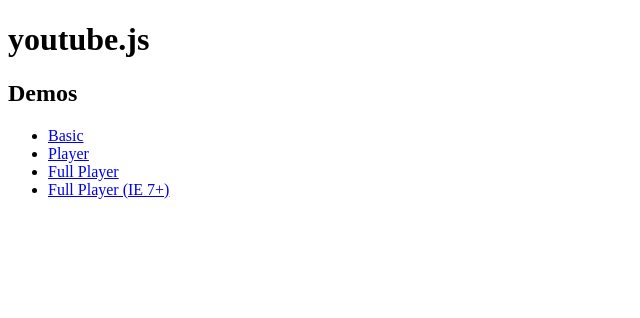
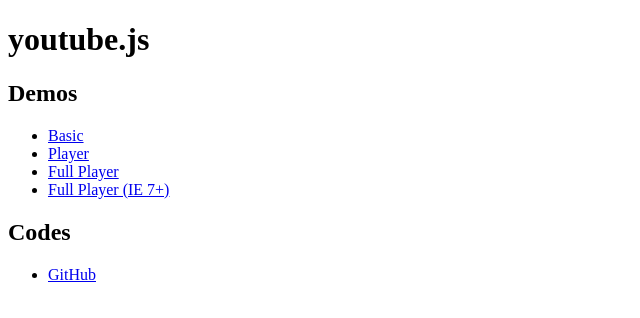
Before and after one commit to ginpei/html5-youtube.js, a plain HTML site: page index.html in a window 1280 px wide. Shown: the whole page, without its empty margins (0-640 px from the left). Drawn offline with Linux system fonts and the light colour scheme.

Commit message:
add a link to the source code

```diff
--- a/index.html
+++ b/index.html
@@ -13,5 +13,9 @@
 			<li><a href="examples/full-player.html">Full Player</a></li>
 			<li><a href="examples/full-player.compat.html">Full Player (IE 7+)</a></li>
 		</ul>
+		<h2>Codes</h2>
+		<ul>
+			<li><a href="https://github.com/ginpei/youtube.js">GitHub</a></li>
+		</ul>
 	</body>
 </html>
```
